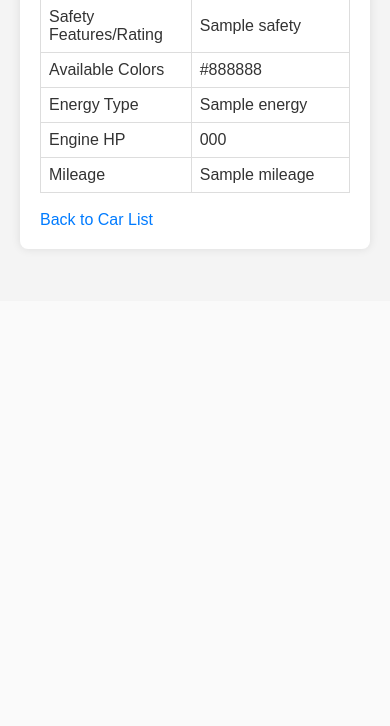
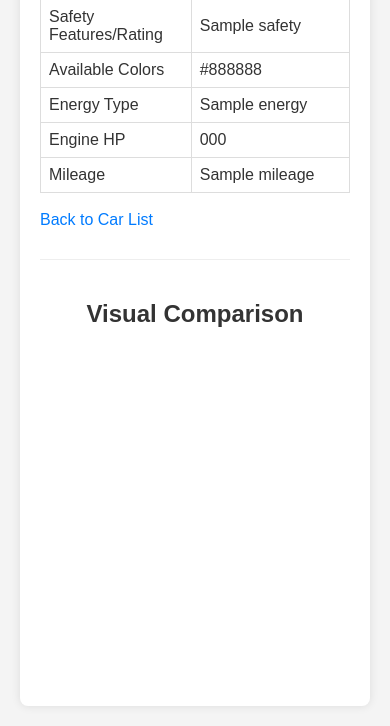
Before and after one commit to abdi12/my-Web, a Flask app: template templates/compare.html in a window 390 px wide. Shown: the part 543-1269 px from the top of the page. Before the commit the page ends 795 px from the top, so only its background shows below. Run offline with Flask 3, Linux system fonts and the light colour scheme; the template is opened without the code that fills it: most values are stand-ins (such as "Sample title", 1, 10 or a date in 2020).

Commit message:
feat: Add comparison charts for price and engine HP
This commit introduces bar charts to the car comparison page for visual comparison of price and engine horsepower.

Key changes:
- Integrated Chart.js library into `templates/compare.html`.
- Added two `<canvas>` elements to `templates/compare.html` to serve as containers for the charts.
- Implemented JavaScript in `templates/compare.html` to:
    - Extract data (price, engine HP, and labels) for the selected cars.
    - Generate and render two bar charts using Chart.js:
        - One for "Price Comparison".
        - One for "Engine HP Comparison".
    - Includes basic chart options for titles, labels, and responsiveness.

This enhancement provides you with a more visual way to compare key numerical attributes of the selected cars.

```diff
--- a/templates/compare.html
+++ b/templates/compare.html
@@ -5,6 +5,7 @@
     <meta name="viewport" content="width=device-width, initial-scale=1.0">
     <title>Car Comparison</title>
     <link rel="stylesheet" href="{{ url_for('static', filename='style.css') }}">
+    <script src="https://cdn.jsdelivr.net/npm/chart.js"></script>
 </head>
 <body>
     <div class="container">
@@ -113,6 +114,120 @@
 
     <br>
     <a href="/">Back to Car List</a>
+
+    <div style="margin-top: 30px; padding-top: 20px; border-top: 1px solid #eee;">
+        <h2 style="text-align: center; margin-bottom: 20px;">Visual Comparison</h2>
+        <div style="width: 70%; margin: auto; padding-bottom: 30px;">
+            <canvas id="priceComparisonChart"></canvas>
+        </div>
+        <div style="width: 70%; margin: auto;">
+            <canvas id="engineHpComparisonChart"></canvas>
+        </div>
     </div>
+
+    </div>
+
+    <script>
+    (function() { // IIFE to avoid global scope pollution
+        // Ensure car data is available and the page has fully loaded
+        // DOMContentLoaded might be too early if 'cars' is rendered later in body by Jinja.
+        // A simple check for carsData or window.onload might be more robust here.
+        // However, if the script is at the end of body, DOM is usually ready.
+
+        const carsData = {{ cars|tojson|safe }};
+
+        if (!carsData || carsData.length === 0) {
+            console.log("No car data available to generate charts.");
+            return; // Don't proceed if no data
+        }
+
+        const labels = carsData.map(car => car.brand + " " + car.model + " (" + car.year + ")");
+        const prices = carsData.map(car => car.price);
+        const engineHps = carsData.map(car => car.engine_hp);
+
+        // Create Price Comparison Chart
+        const priceCtx = document.getElementById('priceComparisonChart');
+        if (priceCtx) {
+            new Chart(priceCtx, {
+                type: 'bar',
+                data: {
+                    labels: labels,
+                    datasets: [{
+                        label: 'Price ($)',
+                        data: prices,
+                        backgroundColor: 'rgba(54, 162, 235, 0.7)', // Blue with more opacity
+                        borderColor: 'rgba(54, 162, 235, 1)',
+                        borderWidth: 1
+                    }]
+                },
+                options: {
+                    responsive: true,
+                    maintainAspectRatio: true, // Maintain aspect ratio defined by canvas or CSS
+                    scales: {
+                        y: {
+                            beginAtZero: true,
+                            ticks: {
+                                callback: function(value) {
+                                    return '$' + value.toLocaleString(); // Format price
+                                }
+                            }
+                        }
+                    },
+                    plugins: {
+                        title: {
+                            display: true,
+                            text: 'Price Comparison',
+                            font: { size: 16 }
+                        },
+                        legend: {
+                            display: true // Show legend
+                        }
+                    }
+                }
+            });
+        } else {
+            console.error("Canvas element for price chart not found!");
+        }
+
+        // Create Engine HP Comparison Chart
+        const engineHpCtx = document.getElementById('engineHpComparisonChart');
+        if (engineHpCtx) {
+            new Chart(engineHpCtx, {
+                type: 'bar',
+                data: {
+                    labels: labels,
+                    datasets: [{
+                        label: 'Engine HP',
+                        data: engineHps,
+                        backgroundColor: 'rgba(255, 99, 132, 0.7)', // Red with more opacity
+                        borderColor: 'rgba(255, 99, 132, 1)',
+                        borderWidth: 1
+                    }]
+                },
+                options: {
+                    responsive: true,
+                    maintainAspectRatio: true,
+                    scales: {
+                        y: {
+                            beginAtZero: true
+                        }
+                    },
+                    plugins: {
+                        title: {
+                            display: true,
+                            text: 'Engine HP Comparison',
+                            font: { size: 16 }
+                        },
+                        legend: {
+                            display: true // Show legend
+                        }
+                    }
+                }
+            });
+        } else {
+            console.error("Canvas element for engine HP chart not found!");
+        }
+    })(); // End of IIFE
+    </script>
 </body>
 </html>
```
